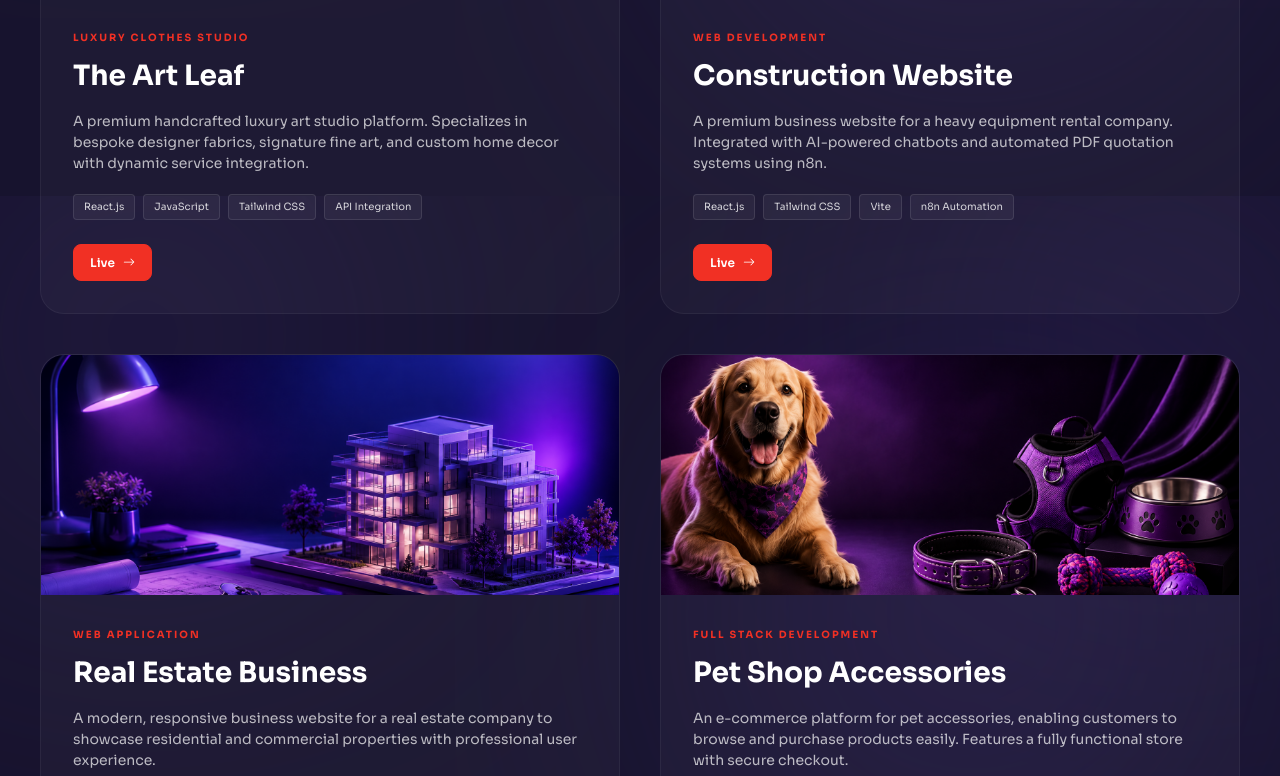
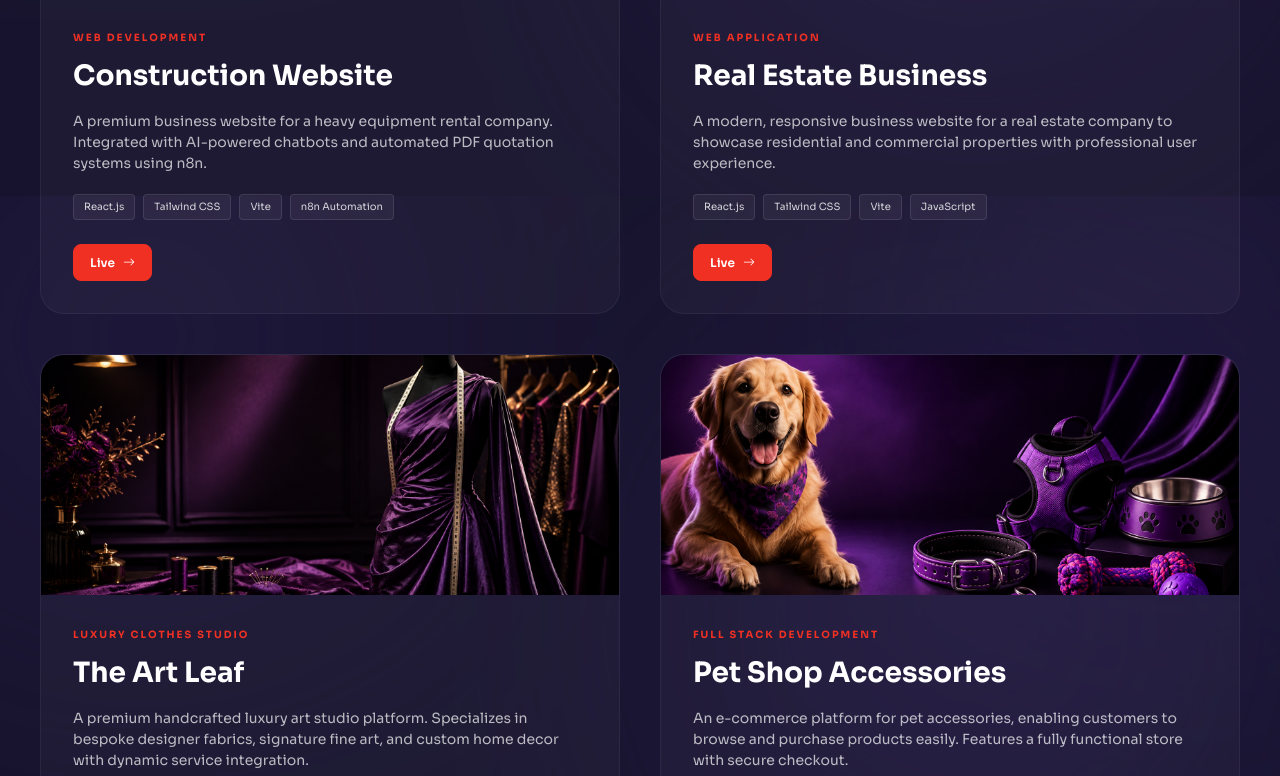
Before and after one commit to Om-5300/Om-Barasara-Portfolio, a Next.js app: page /work in a window 1280 px wide. Shown: the part 604-1380 px from the top of the page. Built offline with nearby package versions, Linux system fonts and the light colour scheme.

Commit message:
-- change in ui

```diff
--- a/components/WorkSlider.jsx
+++ b/components/WorkSlider.jsx
@@ -3,14 +3,6 @@ import Link from "next/link";
 import { BsArrowRight, BsGithub } from "react-icons/bs";
 
 const projectsData = [
-  {
-    title: "The Art Leaf",
-    category: "Luxury Clothes Studio",
-    description: "A premium handcrafted luxury art studio platform. Specializes in bespoke designer fabrics, signature fine art, and custom home decor with dynamic service integration.",
-    path: "/thumb1.jpg", // Replace with a screenshot of theartleaf.in for best results
-    live: "https://theartleaf.in/",
-    tech: ["React.js", "JavaScript", "Tailwind CSS", "API Integration"]
-  },
   {
     title: "Construction Website",
     category: "Web Development",
@@ -26,6 +18,14 @@ const projectsData = [
     path: "/thumb3.jpg",
     live: "https://nilkanthrealestate.com",
     tech: ["React.js", "Tailwind CSS", "Vite", "JavaScript"]
+  },
+  {
+    title: "The Art Leaf",
+    category: "Luxury Clothes Studio",
+    description: "A premium handcrafted luxury art studio platform. Specializes in bespoke designer fabrics, signature fine art, and custom home decor with dynamic service integration.",
+    path: "/thumb1.jpg", // Replace with a screenshot of theartleaf.in for best results
+    live: "https://theartleaf.in/",
+    tech: ["React.js", "JavaScript", "Tailwind CSS", "API Integration"]
   },
   {
     title: "Pet Shop Accessories",
```
